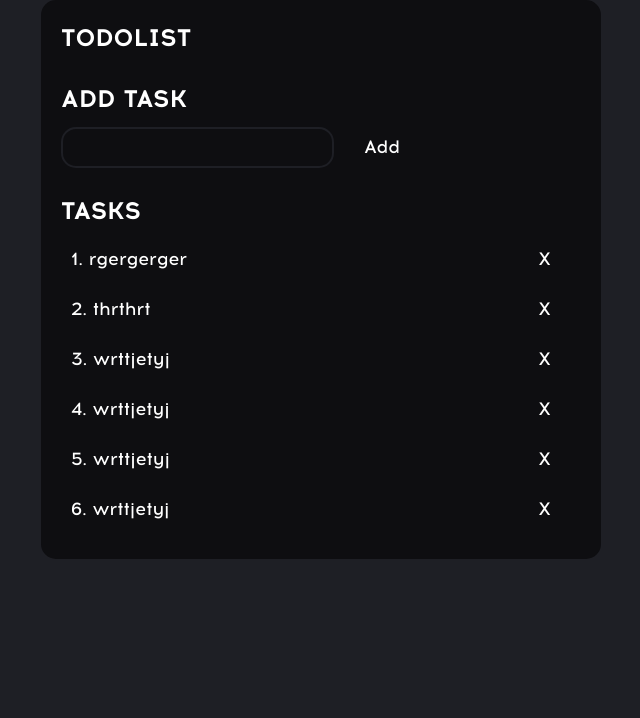
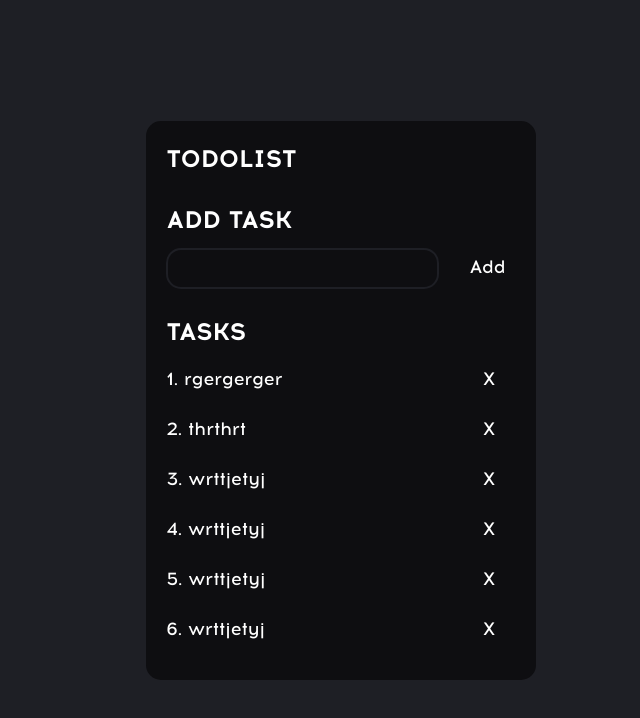
Before and after one commit to AlexManyakalo/react-projects, a React (Vite) app: page / in a window 1280 px wide. Shown: the top 718 px of the page, without its empty margins (299-939 px from the left). Built offline with nearby package versions, Linux system fonts and the light colour scheme.

Commit message:
style: center app

```diff
--- a/src/assets/styles/_global.scss
+++ b/src/assets/styles/_global.scss
@@ -69,7 +69,11 @@ input {
 }
 
 .container {
+  display: flex;
+  align-items: center;
+  justify-content: center;
   max-width: $container-width + $container-padding-x * 2;
+  height: 100vh;
   margin-inline: auto;
   padding-inline: $container-padding-x;
 }
--- a/src/components/ToDoForm/ToDoForm.module.scss
+++ b/src/components/ToDoForm/ToDoForm.module.scss
@@ -1,5 +1,6 @@
 .form__controls {
+  display: flex;
+  flex-wrap: wrap;
+  column-gap: 20px;
   width: 100%;
-  display: flex;
-  column-gap: 20px;
 }
```
